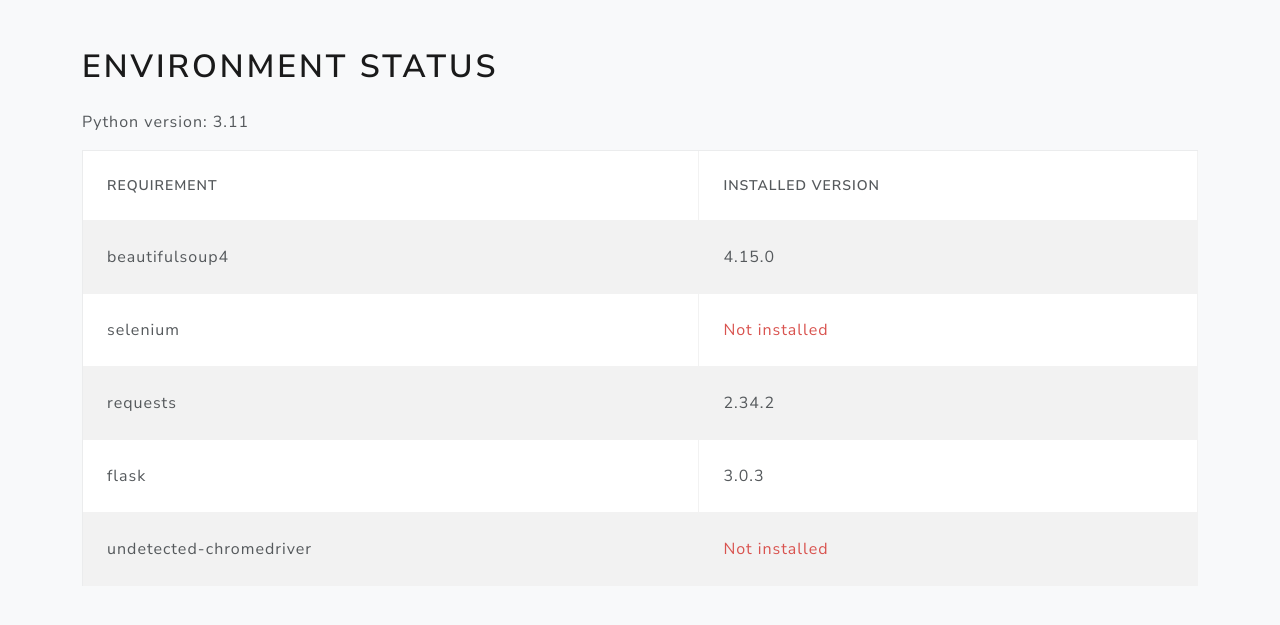
After one commit to matatiaho/obit-crm, a Flask app: page /requirements in a window 1280 px wide. The commit adds this page. Shown: the top 625 px of the page. Run offline with Flask 3, Linux system fonts and the light colour scheme; some libraries are stand-ins or nearby versions.

Commit message:
Add environment check page

```diff
--- a/app.py
+++ b/app.py
@@ -1,6 +1,8 @@
 from flask import Flask, render_template, redirect, url_for, request
 
 from obit_scraper import ObituaryScraper, ObituaryDatabase
+import pkg_resources
+import sys
 
 app = Flask(__name__)
 
@@ -40,5 +42,33 @@ def run_scraper():
         scraper.close()
     return redirect(url_for('index'))
 
+
+def _check_requirements(req_file: str = 'requirements.txt'):
+    results = []
+    try:
+        with open(req_file) as fh:
+            lines = fh.readlines()
+    except FileNotFoundError:
+        return results
+    for line in lines:
+        line = line.strip()
+        if not line or line.startswith('#'):
+            continue
+        pkg = line.split('==')[0]
+        try:
+            dist = pkg_resources.get_distribution(pkg)
+            version = dist.version
+        except Exception:
+            version = None
+        results.append({'name': line, 'version': version})
+    return results
+
+
+@app.route('/requirements')
+def requirements():
+    python_version = f"{sys.version_info.major}.{sys.version_info.minor}"
+    reqs = _check_requirements()
+    return render_template('requirements.html', requirements=reqs, python_version=python_version)
+
 if __name__ == '__main__':
     app.run(host='0.0.0.0', port=5000)
--- a/templates/index.html
+++ b/templates/index.html
@@ -9,7 +9,10 @@
 <body>
     <div class="container my-5">
         <h1 class="text-center mb-4">Obituary Records</h1>
-        <p class="text-center"><a class="btn btn-primary" href="/run">Run Scraper</a></p>
+        <p class="text-center">
+            <a class="btn btn-primary me-2" href="/run">Run Scraper</a>
+            <a class="btn btn-secondary" href="/requirements">Check Environment</a>
+        </p>
         <form class="mb-3" method="get" action="/">
             <div class="input-group">
                 <input type="text" class="form-control" placeholder="Search name" name="q" value="{{ search }}">
--- /dev/null
+++ b/templates/requirements.html
@@ -0,0 +1,31 @@
+<!doctype html>
+<html lang="en">
+<head>
+    <meta charset="utf-8">
+    <title>Requirements Check</title>
+    <link rel="stylesheet" href="{{ url_for('static', filename='bootstrap.min.css') }}">
+    <link rel="stylesheet" href="{{ url_for('static', filename='styles.css') }}">
+</head>
+<body>
+    <div class="container my-5">
+        <h1 class="mb-4">Environment Status</h1>
+        <p>Python version: {{ python_version }}</p>
+        <table class="table table-bordered table-striped">
+            <thead>
+                <tr>
+                    <th>Requirement</th>
+                    <th>Installed Version</th>
+                </tr>
+            </thead>
+            <tbody>
+                {% for r in requirements %}
+                <tr>
+                    <td>{{ r.name }}</td>
+                    <td>{% if r.version %}{{ r.version }}{% else %}<span class="text-danger">Not installed</span>{% endif %}</td>
+                </tr>
+                {% endfor %}
+            </tbody>
+        </table>
+    </div>
+</body>
+</html>
```
Also changed, not shown: README.md.
